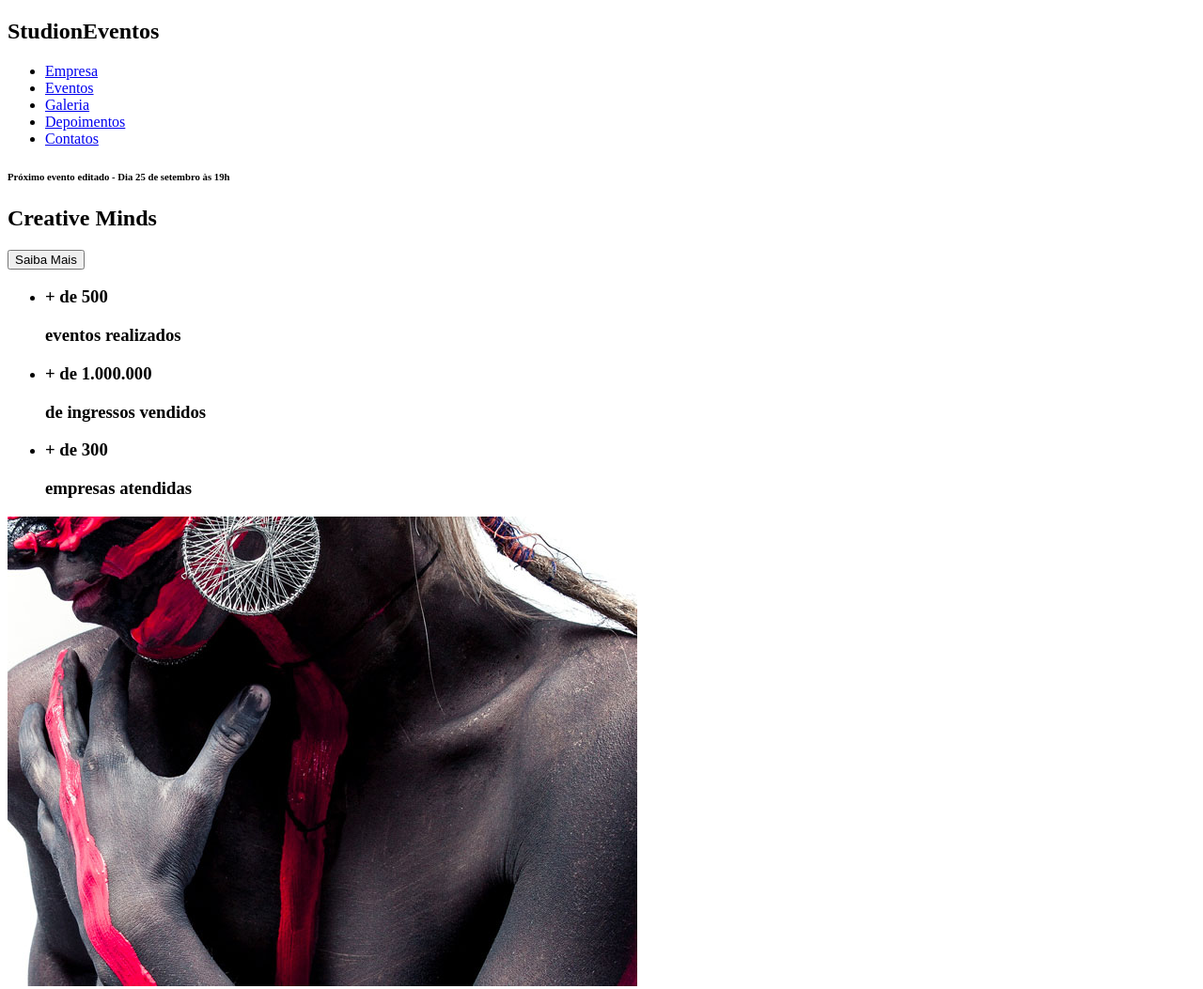
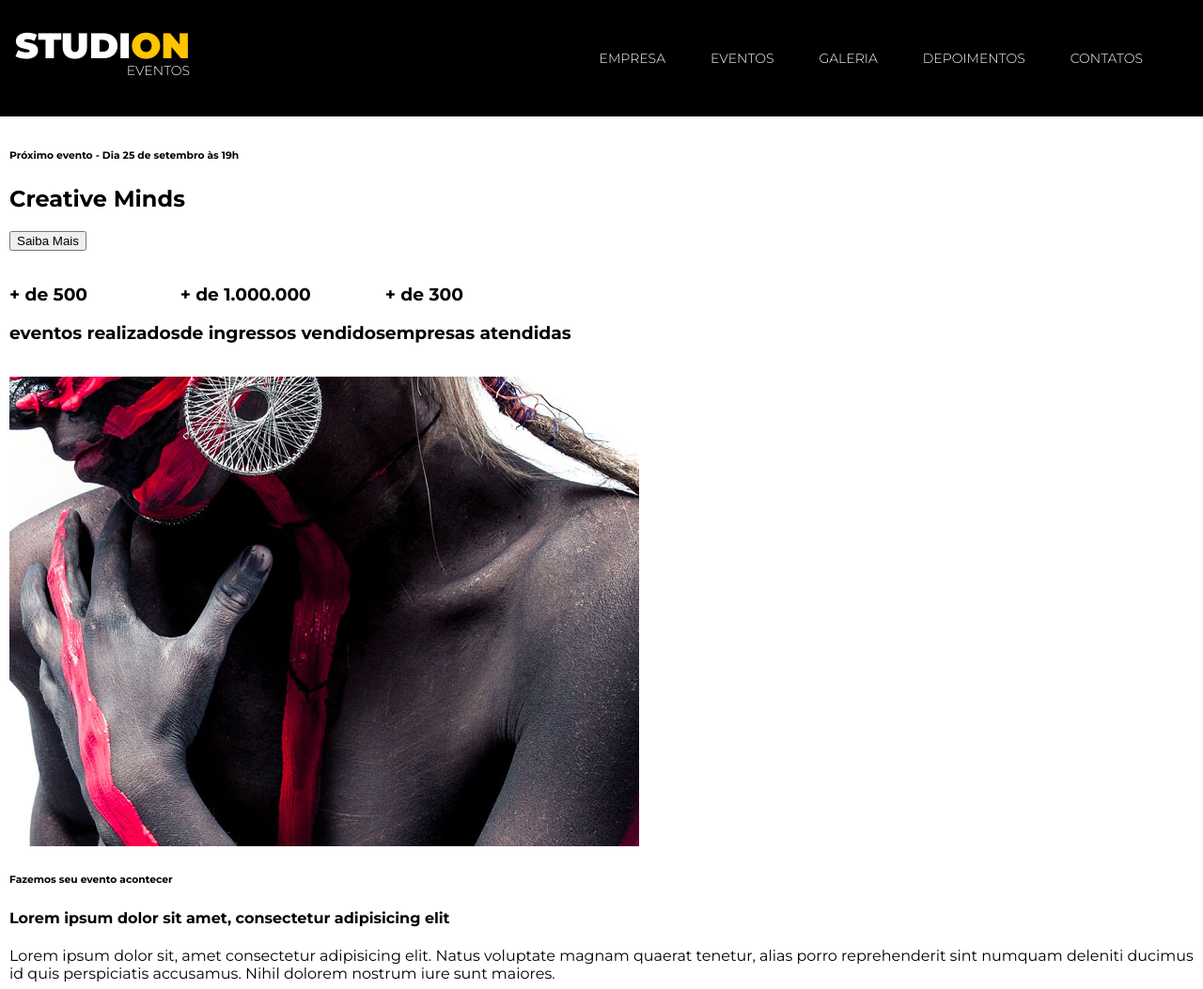
Before and after one commit to dirangel/studioOn, a website: page src/index.html in a window 1280 px wide. Shown: the top 1053 px of the page at 94% size. Drawn offline with Linux system fonts and the light colour scheme.

Commit message:
atualização aula-3

```diff
--- a/src/index.html
+++ b/src/index.html
@@ -3,13 +3,16 @@
     <head>
         <meta charset="UTF-8">
         <meta name="viewport" content="width=device-width, initial-scale=1.0">
+        <link rel="stylesheet" href="style.css">
         <title>Studion</title>
     </head>
 
     <body>
-        <nav>
-            <h1>Studi<span></span>on<span>Eventos</span></h1>
-            <ul>
+        <nav class="navbar">
+            <h1 class="logo-studion">
+                Studi<span class="copy--primary">on</span><br>
+                <span class="logo-studion__subtitle">Eventos</span></h1>
+            <ul class="navbar__links">
                 <li>
                     <a href="#empresa">
                         Empresa
@@ -41,7 +44,7 @@
         <header>
             <div id="slider">
                 <div class="slide">
-                    <h6><span>Próximo evento editado</span> - Dia 25 de setembro às 19h</h6>
+                    <h6><span>Próximo evento</span> - Dia 25 de setembro às 19h</h6>
                     <h2><span>Creative</span> Minds</h2>
                     <button>Saiba Mais</button>
                 </div>
--- /dev/null
+++ b/src/style.css
@@ -0,0 +1,76 @@
+@import url('https://fonts.googleapis.com/css2?family=Montserrat:wght@300;400;700;900&display=swap');
+
+*{
+    box-sizing: border-box;
+}
+
+:root {
+    --color-primary:  #ffc500;
+    font-family:  'Montserrat', sans-serif; /*chamando a font escolhida do google fonts*/
+    font-size: 16px;
+
+}
+
+ul{
+    display: flex; /*Colocar a lista no modo horizontal*/
+    list-style: none; /*removendo o button da lista*/
+    padding-left: 0; /*deslocar a lista para esquerda*/
+}
+
+
+body{
+    margin: .625rem; /*divisão de 10/16*/
+    padding-top: 7.75rem;
+}
+
+.navbar{
+    position: fixed;
+    display: grid;
+    grid-template-columns: 1fr 9fr; /*logo tenha 1 fração da barra de navegação e também que o resto do conteúdo seja 9 frações*/
+    align-items: center; /*Centralizar os itens*/
+    top:0;
+    left: 0;
+    padding: 0 1rem;
+    width: 100vw;
+    height: 7.75rem; /*altura da nav*/
+    background-color: #000;/*vermelho/ verde / azul / transparência -0 - F*/;
+    color: #fff;
+}
+
+.navbar__links li{
+    font-size: .875rem; /*14 pixel /16 pixel*/
+    margin-right: 3rem; /*definido o espaçamento entre as opções da lista empresas, eventos, galeria, depoimento, contatos*/
+    text-transform: uppercase; /*esse metodo determina que as letras da lista fiquem em caixa alta idependente de como esta no arq. html*/
+}
+
+.navbar__links{
+    justify-self: end;/*Propriedade de alinhamento para elemntos que estão dentro de um grid*/
+}
+
+.navbar__links a{
+    font-weight: 300;
+    color: #fff;
+    text-decoration: none;
+}
+
+.navbar__links a:hover{
+    color: var(--color-primary);
+}
+
+.logo-studion{
+    font-size: 2.375rem; /*Aumenta o tamago da fonte no caso a logo*/
+    font-weight: 900;
+    line-height: 1ch; /*Unidade relativa ao tamanho da altrua do glifo 0 da fonte*/
+    text-transform: uppercase; /*caixa alta*/
+    text-align: right; /*Alinha a logo studion para direita*/
+}
+
+.logo-studion__subtitle{
+    font-size: .875rem;
+    font-weight: 300; /*peso da fonte: ou seja deixa a letra mais fina ou ao contrário*/
+    float: right;
+}
+
+.copy--primary{
+    color: var(--color-primary);
+}
```
